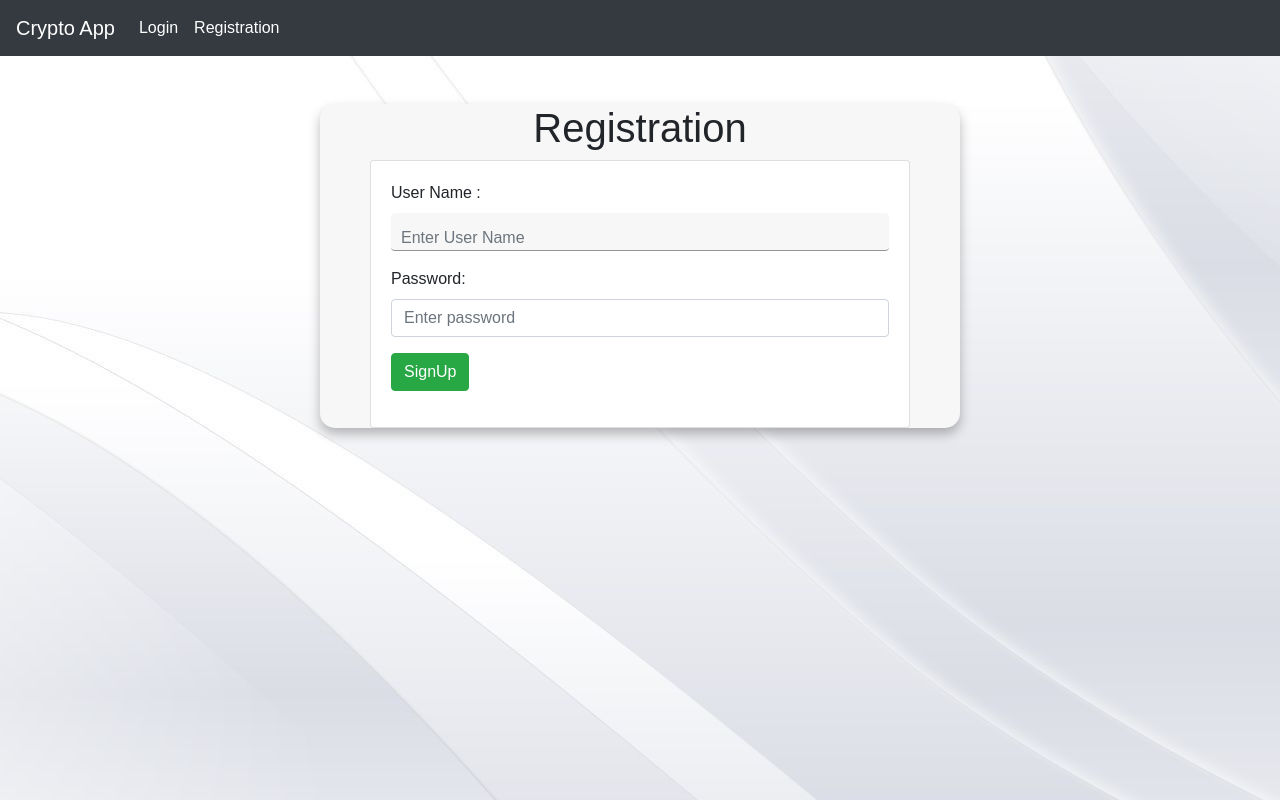
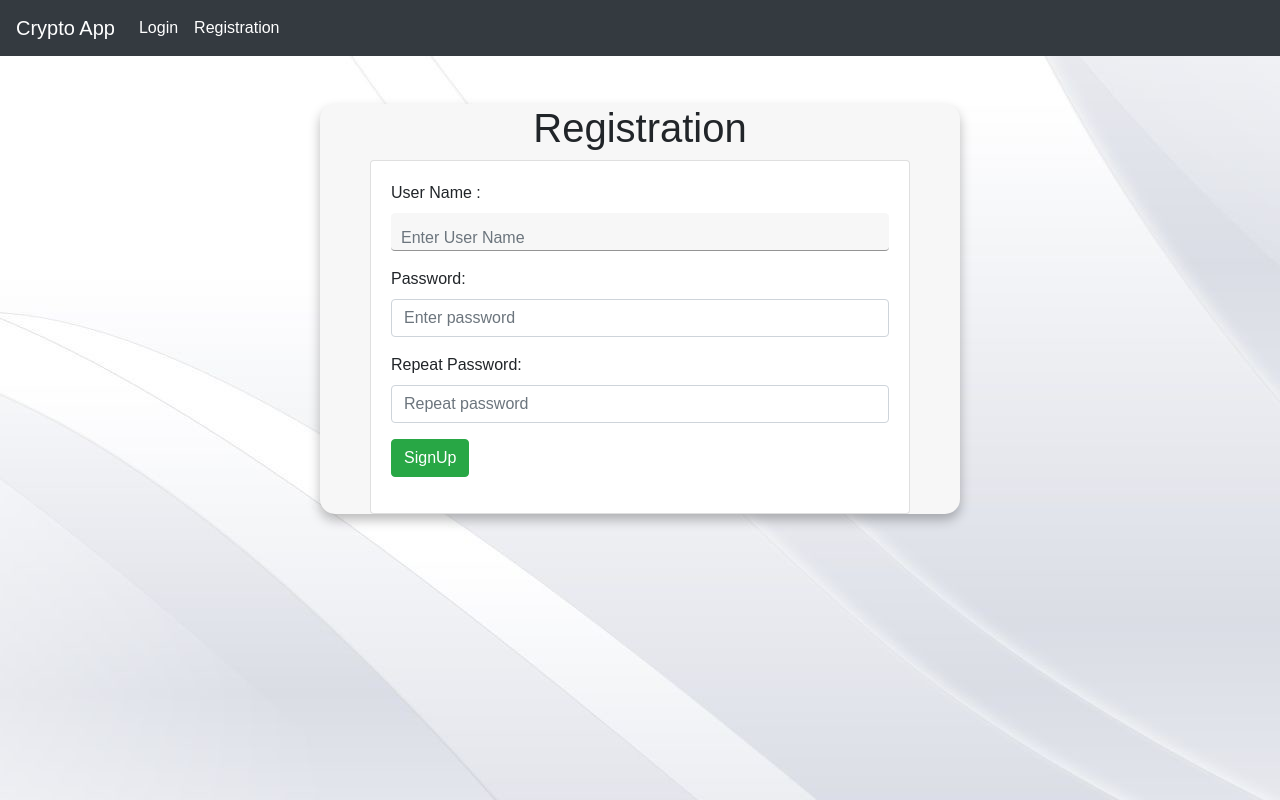
Before and after one commit to xSimekj1/UBP, an Angular app in the folder zadanie/: page /signup in a window 1280 px wide. Built offline with nearby package versions, Linux system fonts and the light colour scheme.

Commit message:
Registration error handling edit

```diff
--- a/zadanie/src/app/_services/auth.service.ts
+++ b/zadanie/src/app/_services/auth.service.ts
@@ -1,4 +1,4 @@
-import { HttpClient } from '@angular/common/http';
+import { HttpClient, HttpErrorResponse } from '@angular/common/http';
 import { Injectable } from '@angular/core';
 import { map } from 'rxjs/operators';
 
--- a/zadanie/src/app/code/signup/signup.component.html
+++ b/zadanie/src/app/code/signup/signup.component.html
@@ -4,8 +4,8 @@
     <div class="card">
       <div class="card-body">
         <form class="form-group">
-          <!-- <div class="alert alert-warning" *ngIf='invalidLogin'>{{errorMessage}}</div>
-          <div class="alert alert-success" *ngIf='loginSuccess'>{{successMessage}}</div> -->
+          <div class="alert alert-warning" *ngIf='notEqualPasswords'>{{errorMessage1}}</div>
+          <div class="alert alert-warning" *ngIf='usedUsername'>{{errorMessage2}}</div>
           <div class="form-group">
             <label for="email">User Name :</label>
             <input type="text" class="form-control" id="username" [(ngModel)]="username" placeholder="Enter User Name"
@@ -16,7 +16,12 @@
             <input type="password" class="form-control" [(ngModel)]="password" id="password" placeholder="Enter password"
               name="password">
           </div>
-          <button (click)=handleLogin() class="btn btn-success">SignUp</button>
+          <div class="form-group">
+                <label for="pwd">Repeat Password:</label>
+                <input type="password" class="form-control" [(ngModel)]="passwordRepeat" id="passwordRepeat" placeholder="Repeat password"
+                  name="passwordRepeat">
+              </div>
+          <button (click)=handleSignUp() class="btn btn-success">SignUp</button>
         </form>
       </div>
     </div>
--- a/zadanie/src/app/code/signup/signup.component.ts
+++ b/zadanie/src/app/code/signup/signup.component.ts
@@ -11,6 +11,11 @@ export class SignupComponent implements OnInit {
 
   username: string;
   password : string;
+  passwordRepeat : string;
+  errorMessage1 = 'Passwords do not match!';
+  errorMessage2 = 'Username already in user OR insufficient password strength! TODO!';
+  notEqualPasswords = false;
+  usedUsername = false;
 
   constructor(
     private router: Router,
@@ -19,7 +24,8 @@ export class SignupComponent implements OnInit {
   ngOnInit() {
   }
 
-  handleLogin() {
+  handleSignUp() {
+    if (this.checkEqualPasswords(this.password,this.passwordRepeat)){
       this.authenticationService.authenticationServiceRegister(this.username, this.password).subscribe(
         (data)=> {
         if (data['success']){
@@ -29,6 +35,16 @@ export class SignupComponent implements OnInit {
           alert(data['message'])
           this.router.navigate(['/signup']);
         }
+      },() => {
+        this.usedUsername = true;
       });
+      this.notEqualPasswords = false;
+    }else{
+      this.notEqualPasswords = true;
     }
   }
+
+  checkEqualPasswords(password,repeatedPassword) : boolean {
+    return password === repeatedPassword ? true : false
+  }
+}
```
Lines whose indentation alone changed are shown as unchanged.
